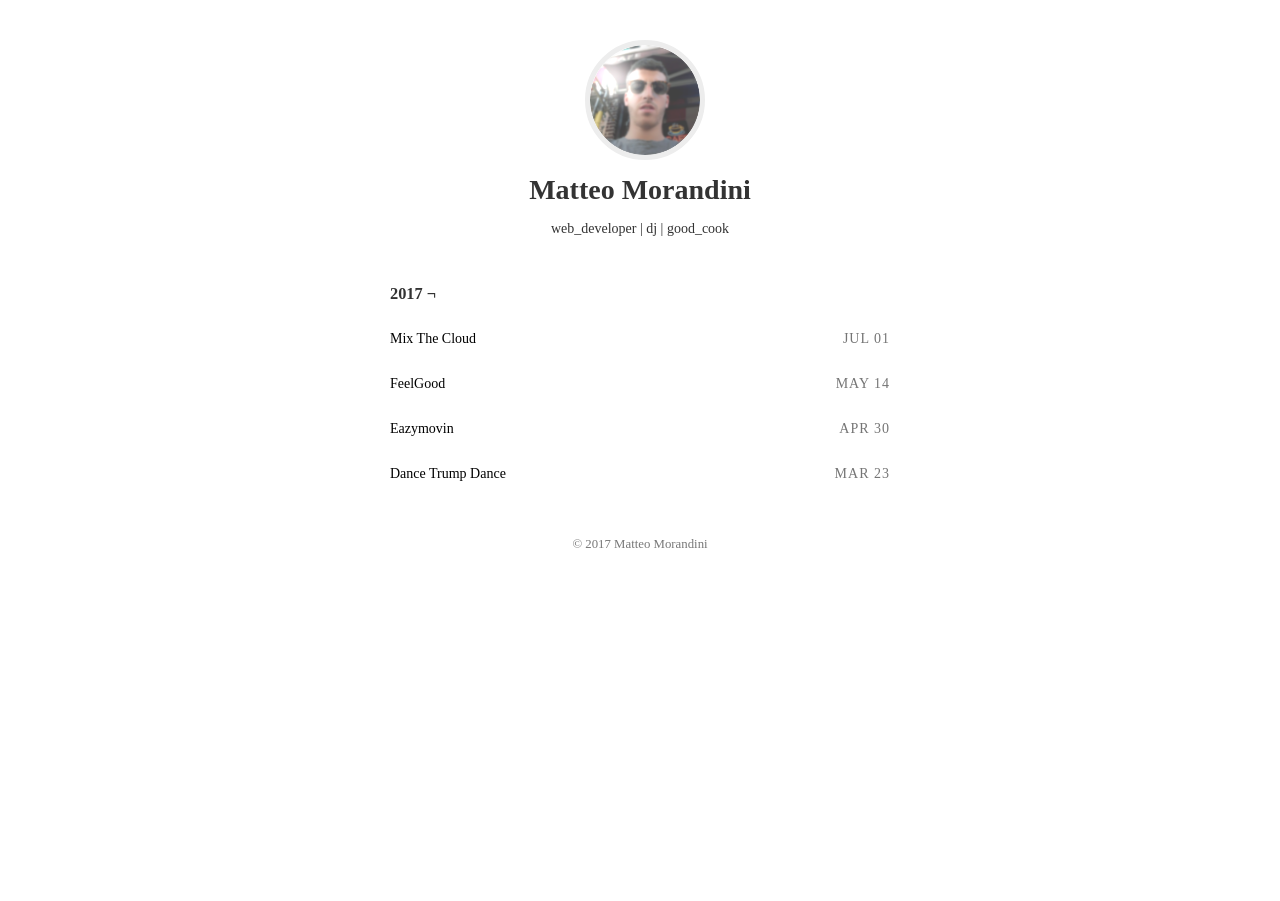
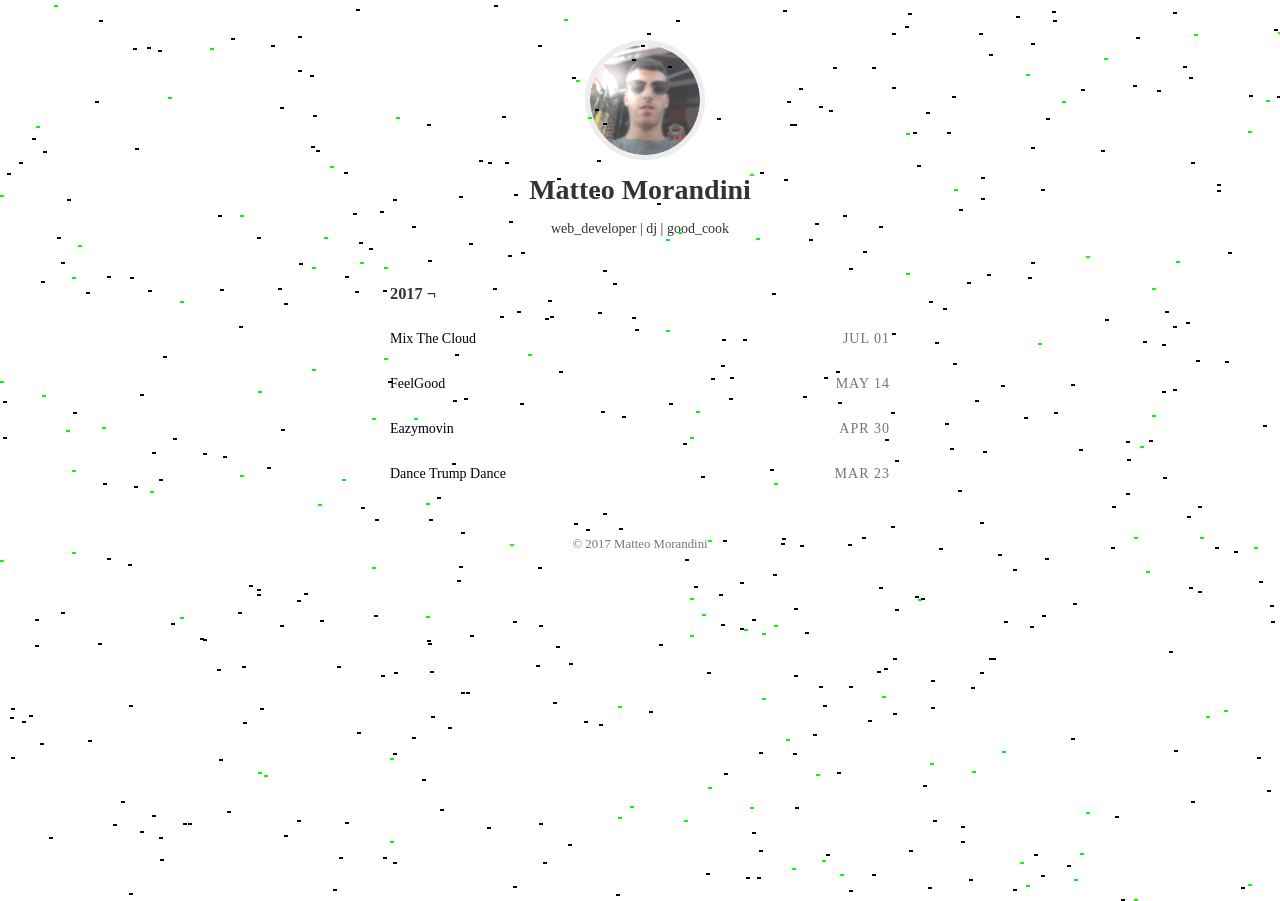
Before and after one commit to mmorandini/mmorandini.github.io, a Jekyll site: the page built from index.html, in a window 1280 px wide. Built offline with Jekyll 4.4.1, drawn with Linux system fonts in a browser that asks for light colours; nearby versions of some CDN libraries.

Commit message:
WOW factor

```diff
--- a/_includes/head.html
+++ b/_includes/head.html
@@ -25,7 +25,12 @@
 <link rel="stylesheet" href="{{ site.baseurl }}/assets/core.css">
 <link rel="canonical" href="{{ page.url | prepend: site.baseurl }}">
 <link rel="alternate" type="application/atom+xml" title="{{ site.title }}" href="{{ site.baseurl }}/feed.xml" />
+<script
+  src="https://code.jquery.com/jquery-3.2.1.min.js"
+  integrity="sha256-hwg4gsxgFZhOsEEamdOYGBf13FyQuiTwlAQgxVSNgt4="
+  crossorigin="anonymous"></script>
 
+<script type="text/javascript" src="assets/js/main.js"></script>
 {% if jekyll.environment == 'production' %}
 
 	<script>
--- a/_layouts/default.html
+++ b/_layouts/default.html
@@ -1,6 +1,6 @@
 <!DOCTYPE html>
 <html lang="en">
-
+	<!-- <canvas id="myCanvas" width="100%" height="100%" style="border:1px solid #d3d3d3;"></canvas> -->
 	<head>
 		{% include head.html %}
 	</head>
--- /dev/null
+++ b/_sass/animation.scss
@@ -0,0 +1,11 @@
+canvas {
+  margin: 0;
+  padding: 0;
+  display: block;
+}
+
+#myCanvas{
+	position:absolute;
+    width:100%;
+    height:100%;
+}
--- a/_sass/main.scss
+++ b/_sass/main.scss
@@ -1,4 +1,9 @@
+html {
+  height: 100%;
+}
+
 body {
+  min-height: 100%;
   font-size: 14px;
   line-height: 20px;
   font-weight: normal;
--- a/assets/core.scss
+++ b/assets/core.scss
@@ -5,3 +5,4 @@
 @import 'main';
 @import 'syntax';
 @import 'custom';
+@import 'animation';
--- /dev/null
+++ b/assets/js/main.js
@@ -0,0 +1,32 @@
+$(document).ready(function(){
+
+  const bugs = [];
+  const maxWidth = document.body.clientWidth;
+  const maxHeight = document.body.clientHeight;
+
+
+  for (var i = 500; i >= 0; i--) {
+    const bug = document.createElement('div');
+    document.body.appendChild(bug);
+    bug.id = "bug";
+    $(bug).width('4px');
+    $(bug).height('2px');
+    $(bug).css('position','absolute');
+    bugs.push(bug);
+  }
+
+  for (var i = bugs.length - 1; i >= 0; i--) {
+    const x = Math.round(maxWidth * Math.random());
+    const y = Math.round(maxHeight * Math.random());
+    console.log(x);
+    $(bugs[i]).css('left', x);
+    $(bugs[i]).css('top', y);
+
+    if (x % 2 == 0 && x % 3 == 0){
+      $(bug[i]).css('background-color','lime');
+    } else {
+      $(bug[i]).css('background-color','black');
+    };
+  }
+  console.log(document.body);
+});
```
